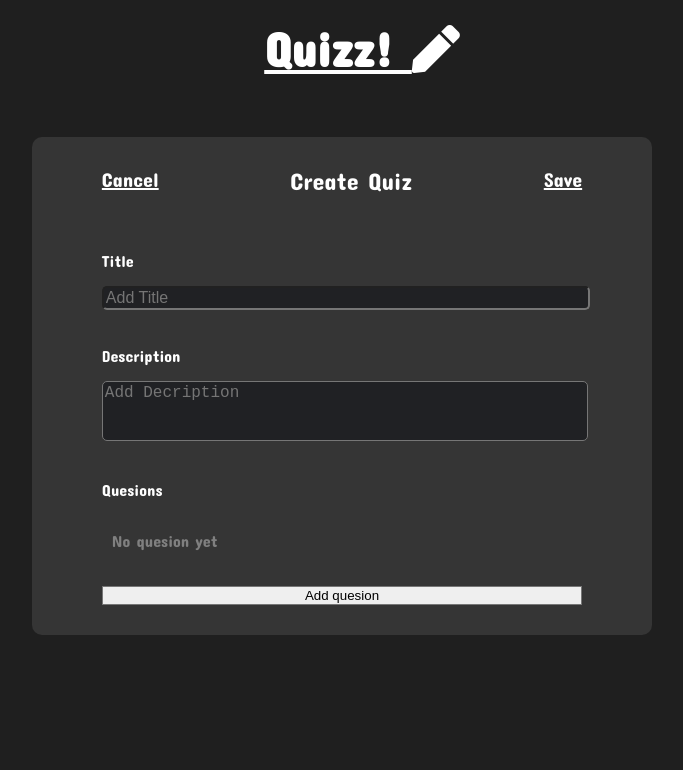
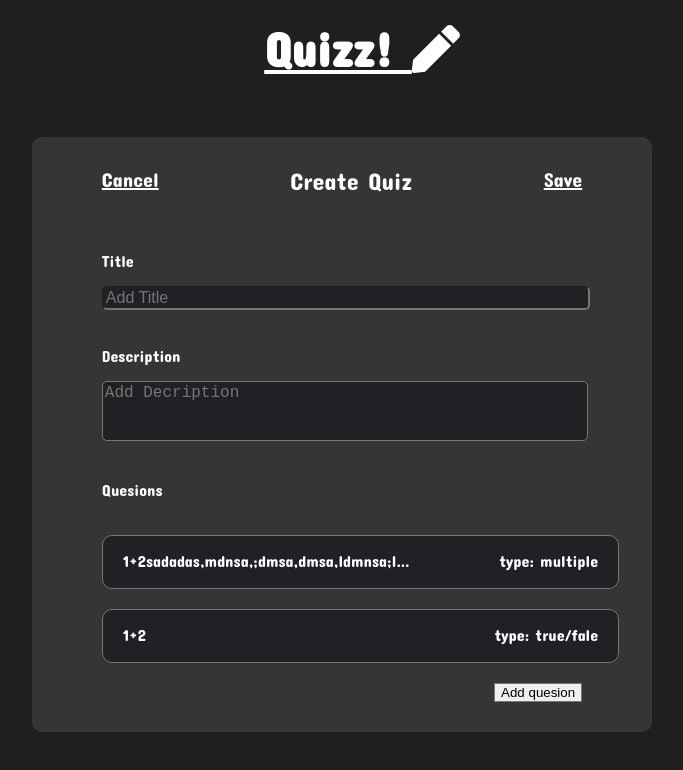
Before and after one commit to te-lyhourt/quizz, a Vue app in the folder client/: page /createQuiz in a window 1280 px wide. Shown: the top 770 px of the page, without its empty margins (298-981 px from the left). Built offline with nearby package versions, Linux system fonts and the light colour scheme.

Commit message:
create question box for quiz

```diff
--- a/client/src/components/question/mutipleChioce.vue
+++ b/client/src/components/question/mutipleChioce.vue
@@ -54,7 +54,7 @@ export default {
 }
 </script>
 
-<style scopd>
+<style scoped>
 
   .box {
     margin: 60px auto;
--- /dev/null
+++ b/client/src/components/question/questionBox.vue
@@ -0,0 +1,49 @@
+<template v-html="html">
+    <a href="">
+        <div class="questionbox">
+            <span class="question">{{question}}</span>
+
+            <span class="type">
+                type: {{type}}
+            </span>
+        </div>
+    </a>
+
+</template>
+<script>
+export default {
+    props:["question","type"]
+}
+</script>
+<style scoped>
+    .questionbox{
+        text-align: left;
+        width: 100%;
+        border-radius: 10px;
+        border: #767676 0.5px solid;
+        padding: 15px 15px 15px 20px;
+        background: #202124;
+        margin-top: 20px;
+    }
+    .questionbox:hover{
+        box-shadow: 0 0 10px #03bcf4,
+        0 0 20px #03bcf4,
+        0 0 40px #03bcf4 ;
+    }
+    .question{
+        display: inline-block;
+        width: 60%;
+        overflow: hidden;
+        white-space: nowrap;
+        text-overflow: ellipsis;
+    }
+    .type{
+        float: right;
+        margin-right: 5px;
+    }
+    a:hover{
+        text-shadow: none;
+        color: white;
+        text-decoration: none;
+    }
+</style>
--- a/client/src/components/quiz/createQuizes.vue
+++ b/client/src/components/quiz/createQuizes.vue
@@ -16,7 +16,15 @@
       </div>
       <div class="bottom">
         <p>Quesions</p>
-        <p class="empty">No quesion yet</p>
+        <!-- <p class="empty">No quesion yet</p> -->
+        <div class="question-area">
+          <questionBox :question="'1+2sadadas,mdnsa,;dmsa,dmsa,ldmnsa;lkjsa;dlkjsad;lsajk;ldksa;ldk;salkd;lsadk;saldk;alsdk;lsadkd;lsakd;laskd;lsak;ldsak;lsak;ldsak;ldsakd;lsak;dlk'" :type="'multiple'"></questionBox>
+          <questionBox :question="'1+2'" :type="'true/fale'"></questionBox>
+
+
+
+        </div>
+
         <button class="btn btn-dark addQuestion" type="button" @click="questionBoard=true" >Add quesion</button>
       </div>
       <board v-if="questionBoard" v-on:getClick="questionBoard=false"></board>
@@ -27,6 +35,7 @@
 <script>
 import brand from '../brand';
 import board from '../question/questionBoard'
+import questionBox from '../question/questionBox'
 export default {
   data() {
     return {
@@ -35,7 +44,8 @@ export default {
   },
   components:{
     brand,
-    board
+    board,
+    questionBox
   },
   methods: {
     bringeQuestionBoard(){
@@ -45,8 +55,7 @@ export default {
 }
 </script>
 
-<style scopd>
-
+<style scoped>
   .box {
     margin: 60px auto;
     text-align: center;
@@ -57,6 +66,7 @@ export default {
     flex-direction: column;
     border-radius: 10px;
   }
+
   .long-box{
     border-radius: 5px;
     resize: none;
@@ -74,6 +84,13 @@ export default {
     float: right;
 
   }
+  .save:hover,.cancel:hover{
+    text-shadow: 0 0 10px #03bcf4,
+        0 0 20px #03bcf4,
+        0 0 40px #03bcf4 ;
+    color: white;
+    text-decoration: none;
+  }
   .mid{
     margin-top: 10px;
     text-align: left;
@@ -85,17 +102,15 @@ export default {
 
   a{
     color: white;
+  }
 
-  }
-  a:hover{
-    text-shadow: 0 0 10px #03bcf4,
-        0 0 20px #03bcf4,
-        0 0 40px #03bcf4 ;
-    color: white;
-    text-decoration: none;
-  }
   .bottom{
     text-align: left;
+  }
+  .question-area{
+    display: flex;
+    flex-direction: column;
+    width: 100%;
   }
   .empty{
     color: gray;
@@ -112,7 +127,5 @@ export default {
         0 0 20px #03bcf4,
         0 0 40px #03bcf4
   }
-  @media screen {
 
-  }
 </style>
```
